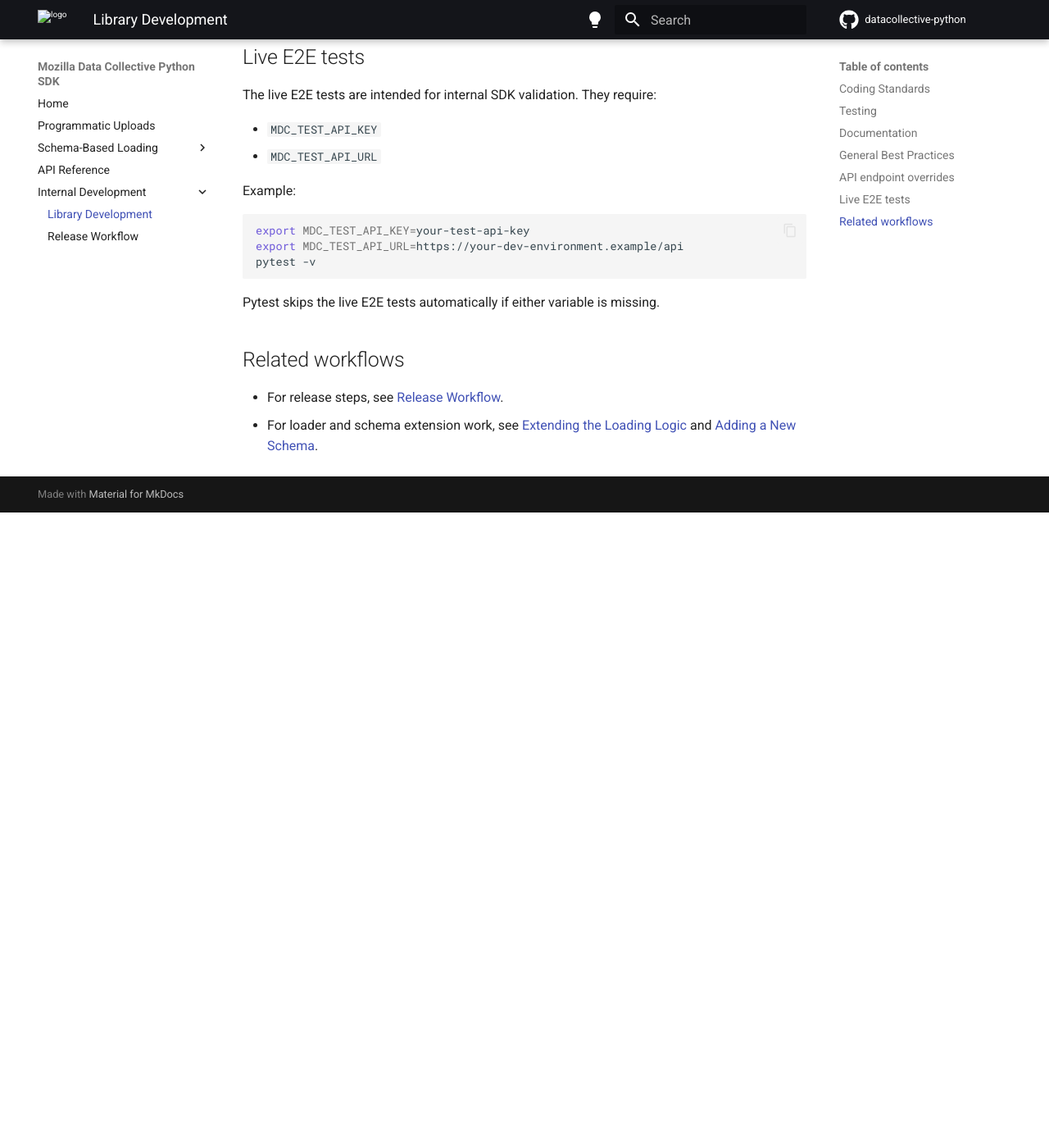
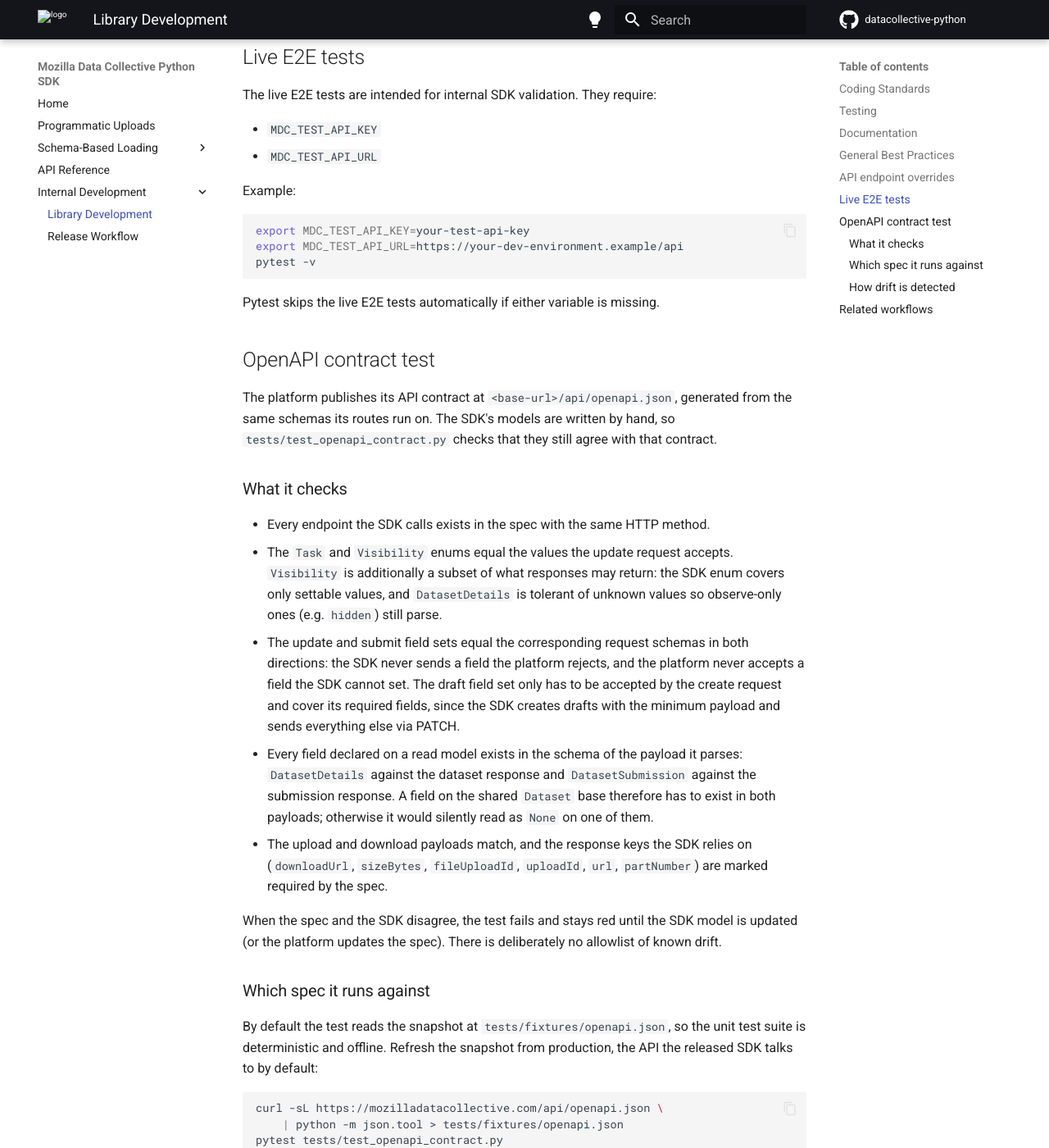
Before and after one commit to Mozilla-Data-Collective/datacollective-python, an MkDocs documentation site: the page built from docs/library_development.md, in a window 1280 px wide and 1400 px high, scrolled down 1728 px. Shown: the whole window at 82% size. Built offline with MkDocs 1.6.1 and Material for MkDocs 9.7.7, drawn with Linux system fonts in a browser that asks for light colours; comment, search, counter and statistics services are not loaded; before the commit the page ends 2353 px from its top, so only the background shows below that; some of the changed text lies outside the part shown.

Commit message:
Add OpenAPI "drift detecting" test (#134)
* Add OpenAPI contract test

* Add OpenAPI spec snapshot

* Update docs

* Wording

* Update Dataset models

* Add CI

* Update docs

* Update test

* Update fixture

* Better CI action name

* Account for allOf handling and mutation schema fixture

* Make daily job refresh the snapshot and open PR

* Wording

* Comment

* DatasetSubmission is a write model

* Add showComplianceAttributes to DatasetSubmission

* Fix slip

* Remove unnecessary comment

* Update action to open GH issue instead of PR

* Update docs

````diff
--- a/docs/library_development.md
+++ b/docs/library_development.md
@@ -74,6 +74,79 @@ pytest -v
 
 Pytest skips the live E2E tests automatically if either variable is missing.
 
+## OpenAPI contract test
+
+The platform publishes its API contract at `<base-url>/api/openapi.json`, generated from
+the same schemas its routes run on. The SDK's models are written by hand, so
+`tests/test_openapi_contract.py` checks that they still agree with that contract.
+
+### What it checks
+
+- Every endpoint the SDK calls exists in the spec with the same HTTP method.
+- The `Task` and `Visibility` enums equal the values the update request accepts.
+  `Visibility` is additionally a subset of what responses may return: the SDK enum
+  covers only settable values, and `DatasetDetails` is tolerant of unknown values so
+  observe-only ones (e.g. `hidden`) still parse.
+- The update and submit field sets equal the corresponding request schemas in both
+  directions: the SDK never sends a field the platform rejects, and the platform never
+  accepts a field the SDK cannot set. The draft field set only has to be accepted by the
+  create request and cover its required fields, since the SDK creates drafts with the
+  minimum payload and sends everything else via PATCH.
+- Every field declared on a read model exists in the schema of the payload it parses:
+  `DatasetDetails` against the dataset response and `DatasetSubmission` against the
+  submission response. A field on the shared `Dataset` base therefore has to exist in
+  both payloads; otherwise it would silently read as `None` on one of them.
+- The upload and download payloads match, and the response keys the SDK relies
+  on (`downloadUrl`, `sizeBytes`, `fileUploadId`, `uploadId`, `url`, `partNumber`)
+  are marked required by the spec.
+
+When the spec and the SDK disagree, the test fails and stays red until the SDK model is
+updated (or the platform updates the spec). There is deliberately no allowlist of known
+drift.
+
+### Which spec it runs against
+
+By default the test reads the snapshot at `tests/fixtures/openapi.json`, so the unit
+test suite is deterministic and offline. Refresh the snapshot from production, the API the
+released SDK talks to by default:
+
+```bash
+curl -sL https://mozilladatacollective.com/api/openapi.json \
+    | python -m json.tool > tests/fixtures/openapi.json
+pytest tests/test_openapi_contract.py
+```
+
+Commit the refreshed snapshot together with any model changes it required, so the
+diff shows what moved in the contract and how the SDK adapted.
+
+You can also set `MDC_OPENAPI_SPEC` to a file path or URL to run against a different spec:
+
+```bash
+MDC_OPENAPI_SPEC=https://dev.mozilladatacollective.com/api/openapi.json pytest tests/test_openapi_contract.py  # upcoming changes
+MDC_OPENAPI_SPEC=../platform/openapi.json pytest tests/test_openapi_contract.py
+```
+
+### How drift is detected
+
+The platform is allowed to change its API before the SDK catches up, so nothing here
+gates platform merges. Instead:
+
+- **SDK pull requests** run the contract test against the snapshot (`tests.yml`). This
+  is the only place the test blocks anything: an SDK change that disagrees with the
+  recorded contract.
+- **`openapi-contract.yml`** runs daily (and on `workflow_dispatch`, optionally with a
+  different `spec_url`). It fetches the production spec and, when it differs from the
+  committed snapshot, opens or updates a GitHub issue labelled `openapi-contract`
+  (one issue at a time; reruns update its body). The issue carries the snapshot diff,
+  a command to refresh the snapshot locally, and the contract test result:
+    - green: the contract change is compatible with the SDK models; refresh the snapshot
+      and commit it.
+    - red: the platform contract moved. Refresh the snapshot, adapt the models until the
+      test passes, and open a PR.
+
+  Once the committed snapshot matches production again, the next run closes the issue
+  automatically. The job only needs the workflow's own token with `issues: write`.
+
 ## Related workflows
 
 - For release steps, see [Release Workflow](release.md).
````
Also changed, not shown: docs/upload.md (+1 -0 lines), 3 other files.
